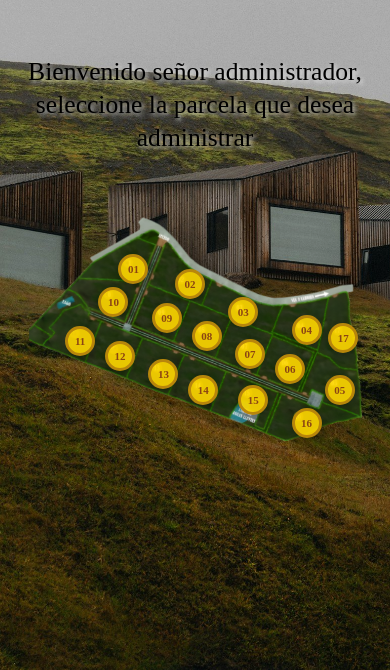
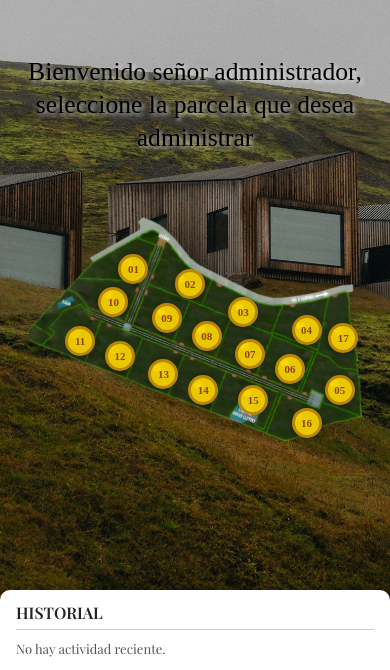
Before and after one commit to SebaasG/mesitas2, a plain HTML site: page frontend/assets/pages/admin.html in a window 390 px wide. Shown: the part 174-844 px from the top of the page. Drawn offline with nearby package versions, Linux system fonts and the light colour scheme.

Commit message:
feat: :zap: Add recent history

```diff
--- a/backend/src/config/db.js
+++ b/backend/src/config/db.js
@@ -3,8 +3,8 @@ const { Pool } = require('pg');
 const pool = new Pool({
     user: process.env.DB_USER || 'postgres',
     host: process.env.DB_HOST || 'localhost',
-    database: process.env.DB_NAME || 'Mesas',
-    password: process.env.DB_PASSWORD || 'uts2023',
+    database: process.env.DB_NAME || 'mesitas',
+    password: process.env.DB_PASSWORD || '123456',
     port: process.env.DB_PORT || 5432,
 });
 
--- a/frontend/assets/css/admin.css
+++ b/frontend/assets/css/admin.css
@@ -111,6 +111,40 @@ box-shadow: 0 6px 20px rgba(220, 20, 60, 0.6);
 z-index: 101;
 }
 
+.historial-panel {
+position: fixed;
+top: 20px;
+right: 20px;
+width: 200px;
+max-height: 90vh;
+background-color: #ffffff;
+box-shadow: 0 4px 10px rgba(0, 0, 0, 0.15);
+padding: 12px 16px;
+box-sizing: border-box;
+overflow-y: auto;
+border-radius: 8px;
+z-index: 1000;
+font-family: 'Playfair Display', serif;
+}
+
+.historial-panel h2 {
+font-size: 16px;
+margin: 0 0 10px;
+color: #222;
+border-bottom: 1px solid #ccc;
+padding-bottom: 6px;
+}
+
+.historial-list {
+font-size: 13px;
+color: #555;
+line-height: 1.4;
+}
+
+.container {
+margin-right: 220px;
+}
+
 /* Responsive Design */
 @media (max-width: 1024px) {
 .title h1 {
@@ -123,6 +157,20 @@ z-index: 101;
 }
 
 @media (max-width: 768px) {
+
+.historial-panel {
+    top: auto;
+    bottom: 0;
+    right: 0;
+    left: 0;
+    transform: none;
+    width: 100%;
+    max-height: 200px;
+    border-radius: 10px 10px 0 0;
+    padding: 12px 16px;
+    box-shadow: 0 -2px 10px rgba(0, 0, 0, 0.2);
+}
+
 .title h1 {
     font-size: 2rem;
 }
--- a/frontend/assets/css/archivos.css
+++ b/frontend/assets/css/archivos.css
@@ -1,5 +1,3 @@
-
-
 * {
     margin: 0;
     padding: 0;
--- a/frontend/assets/pages/admin.html
+++ b/frontend/assets/pages/admin.html
@@ -1,5 +1,6 @@
 <!DOCTYPE html>
 <html lang="es">
+
 <head>
     <meta charset="UTF-8">
     <meta name="viewport" content="width=device-width, initial-scale=1.0">
@@ -7,6 +8,7 @@
     <link rel="stylesheet" href="../css/admin.css">
     <link href="https://fonts.googleapis.com/css2?family=Playfair+Display:wght@400;600&display=swap" rel="stylesheet">
 </head>
+
 <body>
     <div class="container">
         <div class="overlay"></div>
@@ -39,12 +41,21 @@
                 </div>
             </div>
 
-             <div class="modal fade" id="facturasModal" tabindex="-1" aria-labelledby="facturasModalLabel" aria-hidden="true">
+            <div class="historial-panel">
+                <h2>HISTORIAL</h2>
+                <div class="historial-list" id="historial-list">
+                    <p>No hay actividad reciente.</p>
+                </div>
+            </div>
+
+            <div class="modal fade" id="facturasModal" tabindex="-1" aria-labelledby="facturasModalLabel"
+                aria-hidden="true">
                 <div class="modal-dialog modal-lg modal-dialog-scrollable">
                     <div class="modal-content modal-custom">
                         <div class="modal-header">
                             <h5 class="modal-title" id="facturasModalLabel">Archivos Subidos</h5>
-                    <button type="button" class="btn-close" data-bs-dismiss="modal" aria-label="Cerrar"></button>
+                            <button type="button" class="btn-close" data-bs-dismiss="modal"
+                                aria-label="Cerrar"></button>
                         </div>
                         <div class="modal-body">
                             <div id="facturasContainer"></div>
@@ -56,4 +67,5 @@
     </div>
     <script src="../js/admin.js"></script>
 </body>
+
 </html>
```
Also changed, not shown: 1 other file. Lines whose indentation alone changed are shown as unchanged.
